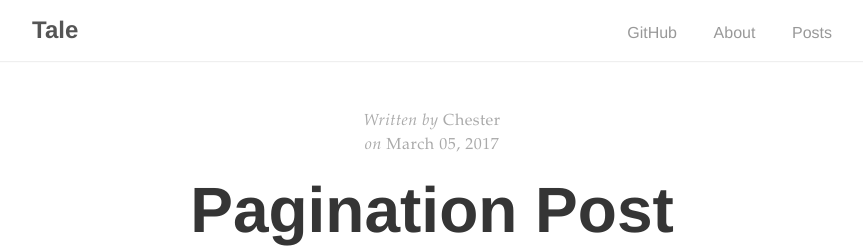
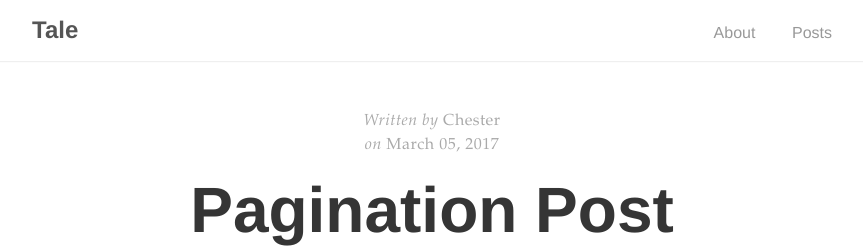
Before and after one commit to varanasikalyan/varanasikalyan.github.io, a Jekyll site: the page built from _posts/2017-03-05-pagination-post.md, in a window 1280 px wide. Shown: the top 248 px of the page, without its empty margins (208-1071 px from the left). Built offline with Jekyll 4.4.1, drawn with Linux system fonts in a browser that asks for light colours.

Commit message:
Update navigation.html

```diff
--- a/_includes/navigation.html
+++ b/_includes/navigation.html
@@ -4,7 +4,7 @@
       <h2 class="nav-title">{{ site.title }}</h2>
     </a>
     <ul>
-      <li><a href="https://github.com/varanasikalyan">GitHub</a></li>
+      <!-- <li><a href="https://github.com/varanasikalyan">GitHub</a></li> -->
       <li><a href="{{ '/about' | prepend: site.baseurl }}">About</a></li>
       <li><a href="{{ site.baseurl }}/">Posts</a></li>
     </ul>
```
